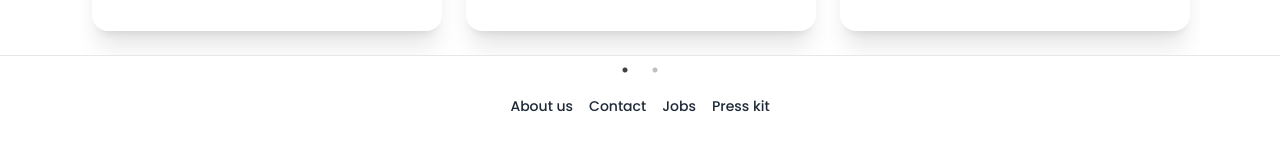
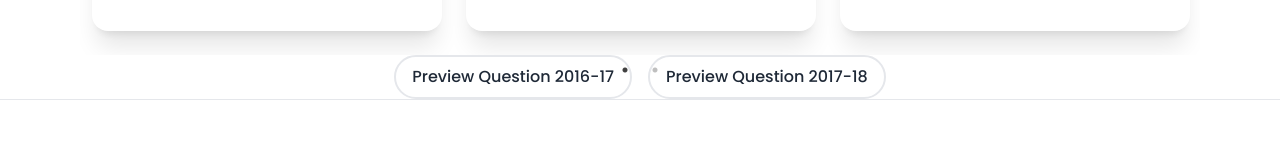
Before and after one commit to kazishakkhar17/LearnQuest, a React (Vite) app in the folder Frontend/: page / in a window 1280 px wide. Shown: the part 1128-1270 px from the top of the page. Built offline with nearby package versions, Linux system fonts and the light colour scheme.

Commit message:
Enriched Home page with Previous years questions and Qbanks

```diff
--- a/Frontend/src/home/Home.jsx
+++ b/Frontend/src/home/Home.jsx
@@ -1,16 +1,35 @@
 import React from 'react'
 import Navbar from '../components/Navbar'
-import Banner from '../components/banner'
+import Banner from '../components/Banner'
 import Freebook from '../components/Freebook'
 import Footer from '../components/Footer'
 
 function Home() {
   return (
     <>
-    <Navbar/>
-    <Banner/>
-    <Freebook/>
-    <Footer/>
+      <Navbar />
+      <Banner />
+      <Freebook />
+      <div className="flex justify-center items-center space-x-4">
+        <a href="https://admission.iutoic-dhaka.edu/assets/admission/2016-2017.pdf" target="_blank" rel="noopener noreferrer">
+          <button className="cursor-pointer px-4 py-2 rounded-full border-2 hover:bg-green-500 hover:text-white duration-200">
+            Preview Question 2016-17
+          </button>
+        </a>
+
+        <a href="https://admission.iutoic-dhaka.edu/assets/admission/2017-2018.PDF" target="_blank" rel="noopener noreferrer">
+          <button className="cursor-pointer px-4 py-2 rounded-full border-2 hover:bg-green-500 hover:text-white duration-200">
+            Preview Question 2017-18
+          </button>
+        </a>
+      </div>
+
+
+
+      <Footer />
+
+
+
     </>
   )
 }
```
